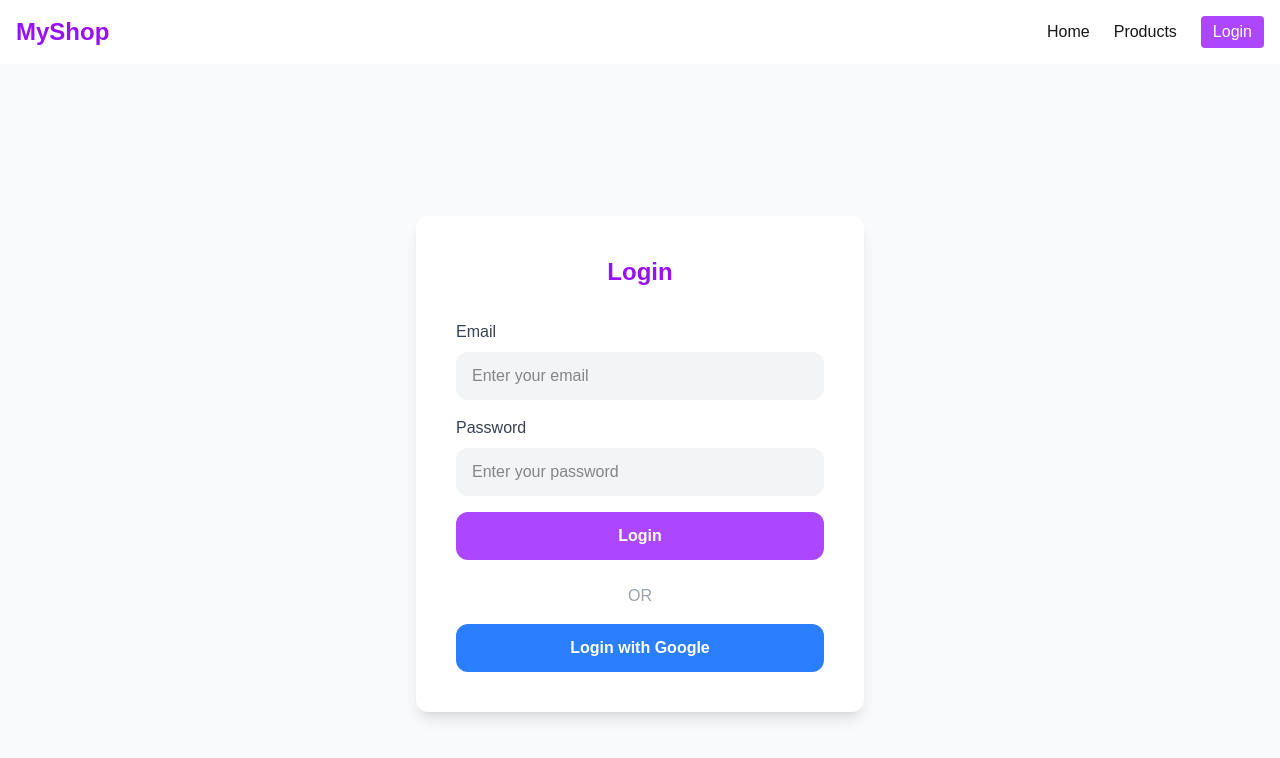
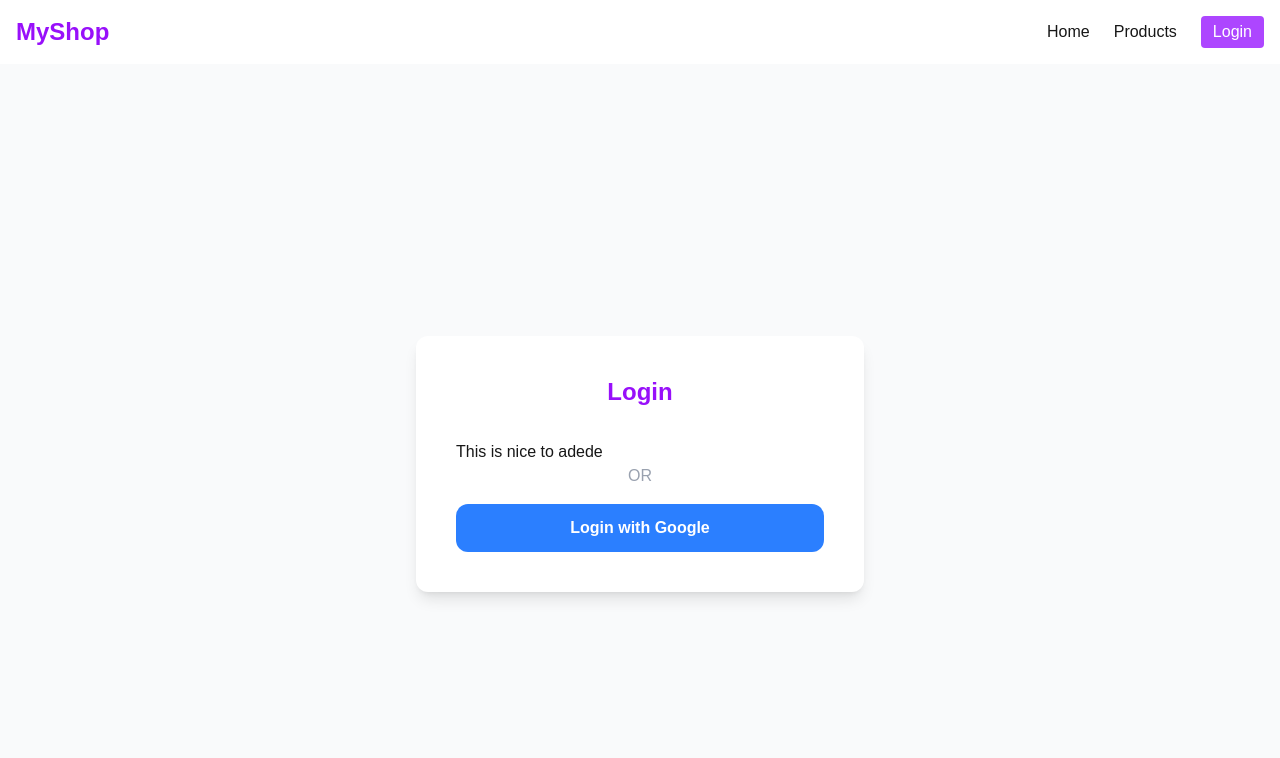
Before and after one commit to Jakia123sultana/assignment13, a Next.js app: page /login in a window 1280 px wide. Shown: the top 758 px of the page. Built offline with nearby package versions, Linux system fonts and the light colour scheme; no server answers.

Commit message:
change in loginpage

```diff
--- a/src/app/login/page.jsx
+++ b/src/app/login/page.jsx
@@ -110,7 +110,7 @@ export default function LoginPage() {
         <h1 className="text-2xl font-bold mb-8 text-center text-purple-600">Login</h1>
 
         {/* Email/Password form */}
-        <form onSubmit={handleEmailLogin} className="mb-6">
+        {/* <form onSubmit={handleEmailLogin} className="mb-6">
           <div className="mb-4">
             <label className="block text-gray-700 mb-2">Email</label>
             <input
@@ -142,8 +142,8 @@ export default function LoginPage() {
           >
             {loading ? "Logging in..." : "Login"}
           </button>
-        </form>
-
+        </form> */}
+   <h1>This is nice to adede</h1>
         <div className="text-center text-gray-400 mb-4">OR</div>
 
         {/* Google login */}
@@ -156,6 +156,7 @@ export default function LoginPage() {
         >
           {loading ? "Logging in..." : "Login with Google"}
         </button>
+
       </div>
     </div>
   );
```
